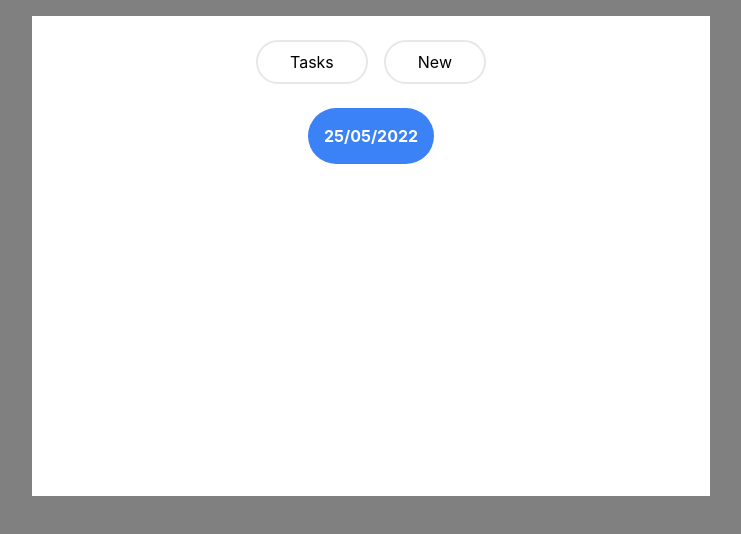
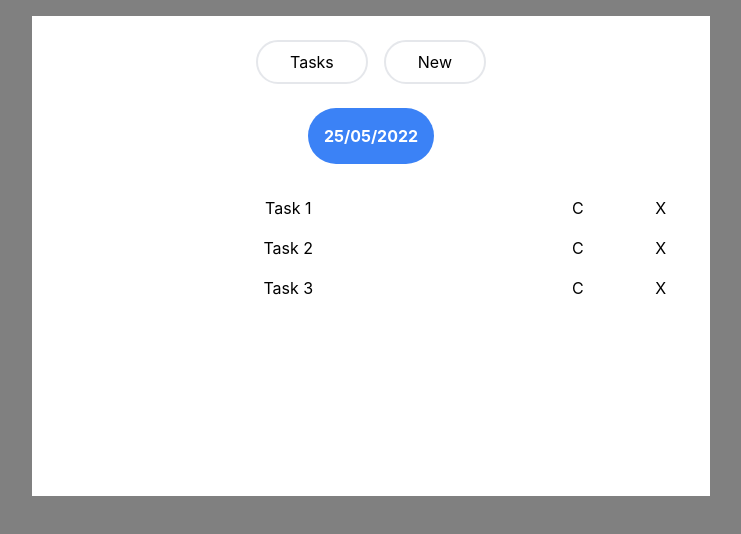
Before and after one commit to estevao-gomes/HouseHold, a React (Vite) app: page / in a window 1280 px wide. Shown: the top 534 px of the page, without its empty margins (269-1010 px from the left). Built offline with nearby package versions, Linux system fonts and the light colour scheme.

Commit message:
Created Tasks list skeleton

```diff
--- a/src/App.tsx
+++ b/src/App.tsx
@@ -1,12 +1,14 @@
 import { useState } from 'react';
 import { DateButton } from './components/DateButton';
 import { Header } from './components/Header';
+import { TaskList } from './components/TaskList';
 
 export function App() {
   return (
     <div className="bg-white max-w-[678px] mx-auto mt-4 p-4 min-h-[480px]">
       <Header />
       <DateButton />
+      <TaskList />
     </div>
   );
 }
--- /dev/null
+++ b/src/components/Task.tsx
@@ -0,0 +1,17 @@
+interface TaskProps {
+  task: {
+    title: string;
+    isChecked: boolean;
+    description: string;
+  };
+}
+
+export function Task({ task }: TaskProps) {
+  return (
+    <>
+      <div className="col-span-6">{task.title}</div>
+      <div className="col-span-1">C</div>
+      <div className="col-span-1">X</div>
+    </>
+  );
+}
--- /dev/null
+++ b/src/components/TaskList.tsx
@@ -0,0 +1,32 @@
+import { Task } from './Task';
+
+const tasks = [
+  {
+    title: 'Task 1',
+    isChecked: false,
+    description: 'Task 1 description to be inserted',
+    id: 1,
+  },
+  {
+    title: 'Task 2',
+    isChecked: false,
+    description: 'Task 2 description to be inserted',
+    id: 2
+  },
+  {
+    title: 'Task 3',
+    isChecked: false,
+    description: 'Task 3 description to be inserted',
+    id: 3
+  },
+];
+
+export function TaskList() {
+  return (
+    <div className="grid grid-cols-8 gap-4 mt-8 justify-center justify-items-center">
+      {tasks.map((task) => {
+        return (
+          <Task task={task} key={task.id}/>
+        )})}
+    </div>
+  )};
```
